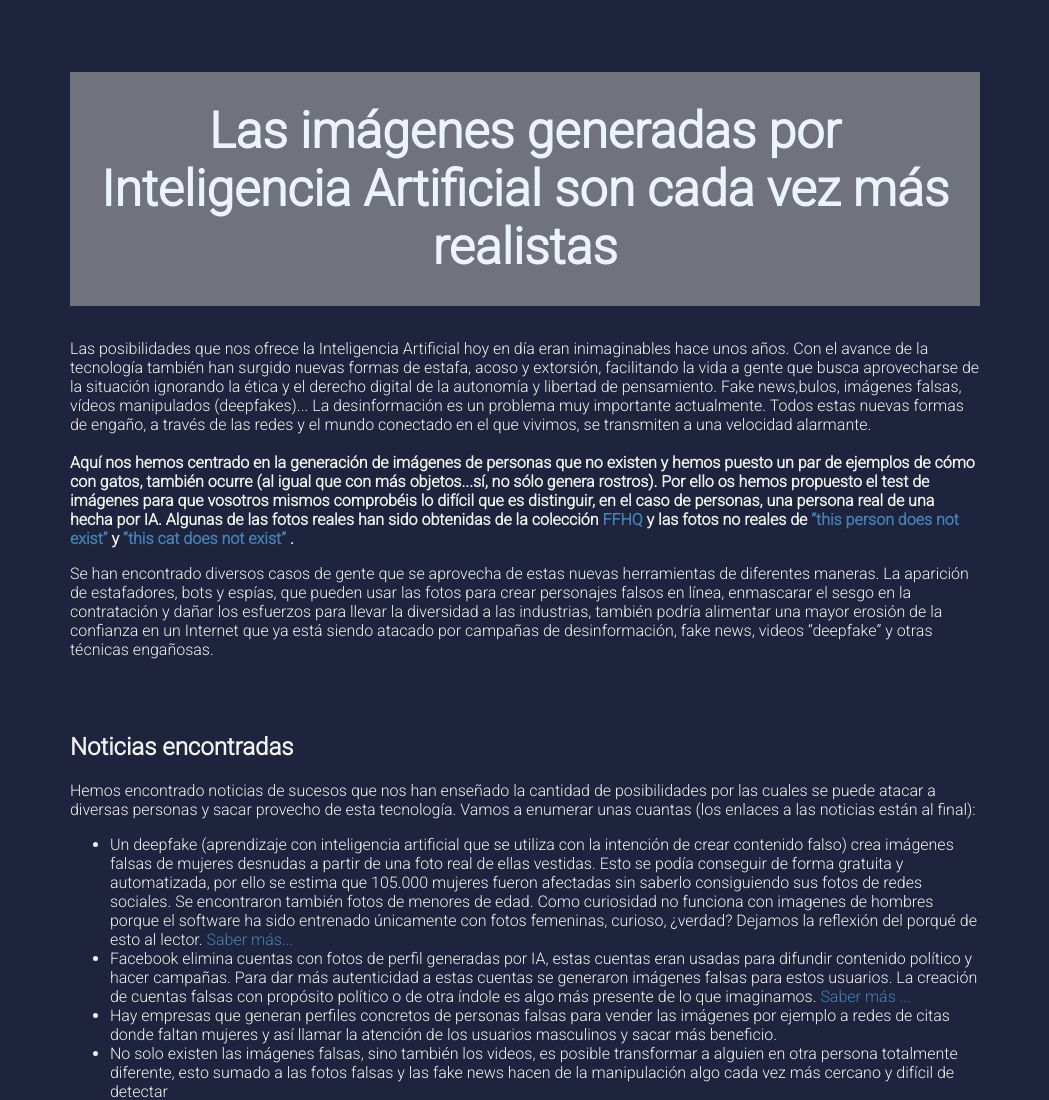
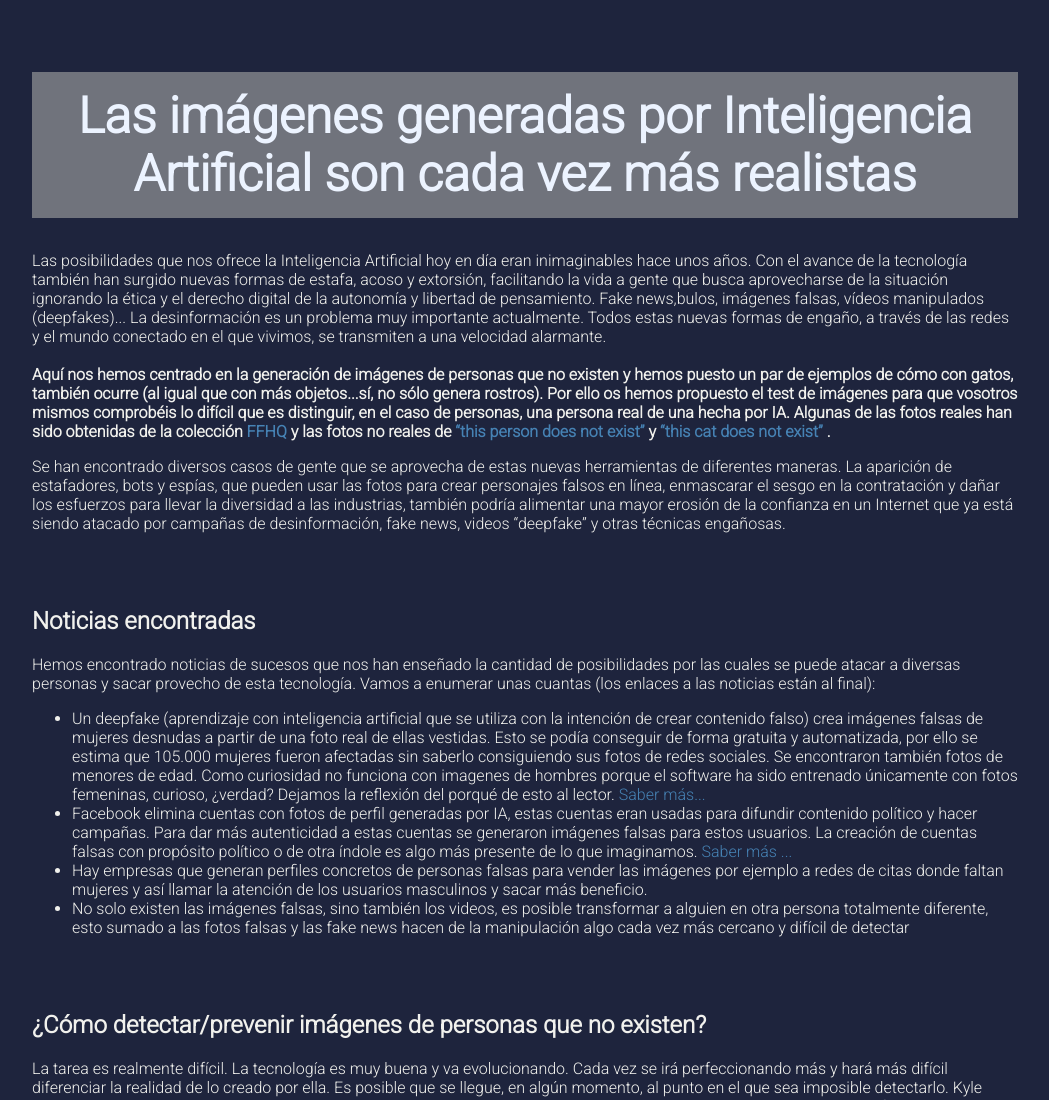
Before and after one commit to HackingSecurity/TIS-ELP, a plain HTML site: page ayuda.html in a window 1280 px wide. Shown: the top 1100 px of the page, without its empty margins (115-1164 px from the left). Drawn offline with Linux system fonts and the light colour scheme.

Commit message:
tamaño del padding

```diff
--- a/ayuda.html
+++ b/ayuda.html
@@ -8,7 +8,7 @@
     <link rel="stylesheet" href="./styles/pie.css" type="text/css">
 
 
-    <title>Ayuda</title>
+    <title>Imágenes generadas por IA</title>
 </head>
 <body>
 
--- a/styles/ayuda.css
+++ b/styles/ayuda.css
@@ -6,8 +6,8 @@
 
 .navegador{
     padding-top: 30px;
-    margin-left: 14%;
-    margin-right: 14%;
+    margin-left: 11%;
+    margin-right: 11%;
     margin-bottom: 4%;
     font-size: medium;
 }
--- a/styles/inicio.css
+++ b/styles/inicio.css
@@ -27,7 +27,8 @@ h1 {
     color: #ECF3FF;
     background-color: rgba(163, 163, 163, 0.623);
     font-size: 50px;
-    padding: 30px;
+    padding: 15px;
+
 }
 
 .contenedor{
```
